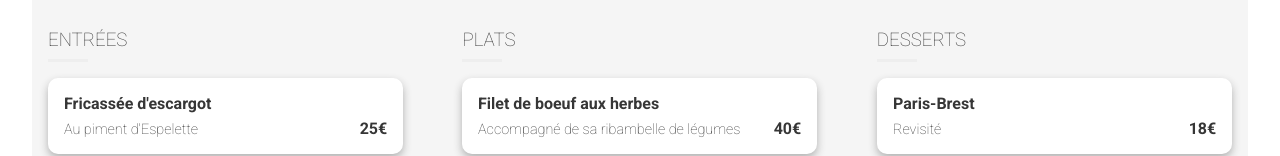
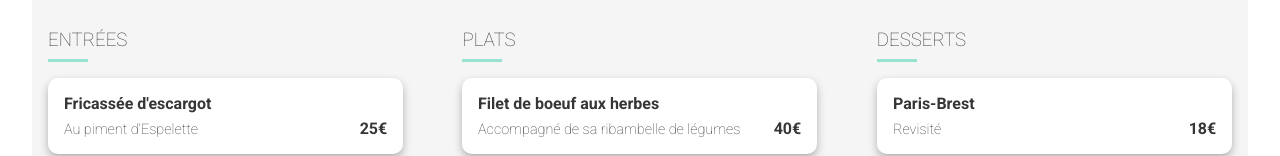
Before and after one commit to kth-png/KathiaNwal_3_13042021, a plain HTML site: page menu1.html in a window 1280 px wide. Shown: the part 313-469 px from the top of the page. Drawn offline with Linux system fonts and the light colour scheme; a web font is replaced by a local one.

Commit message:
change hr rule color to border-color

```diff
--- a/public/css/menu1.scss
+++ b/public/css/menu1.scss
@@ -60,7 +60,7 @@ section {
       margin-bottom: 0.5rem;
     }
     hr {
-      color: #99e2d0;
+      border-color: #99e2d0;
       border-left-width: 0;
       border-right-width: 0;
       border-top-width: 0;
```
Also changed, not shown: public/css/menu1.css, 1 other file.
